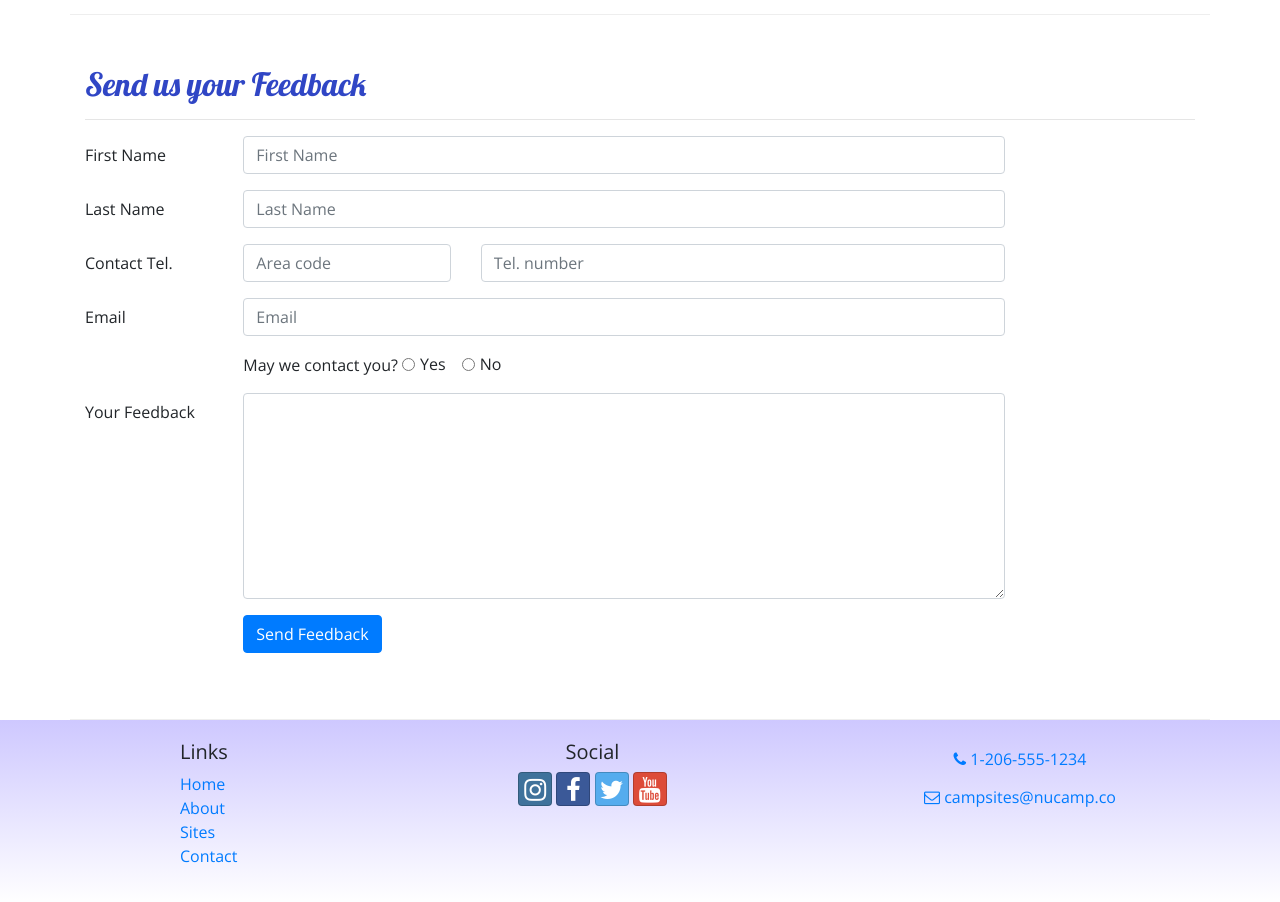
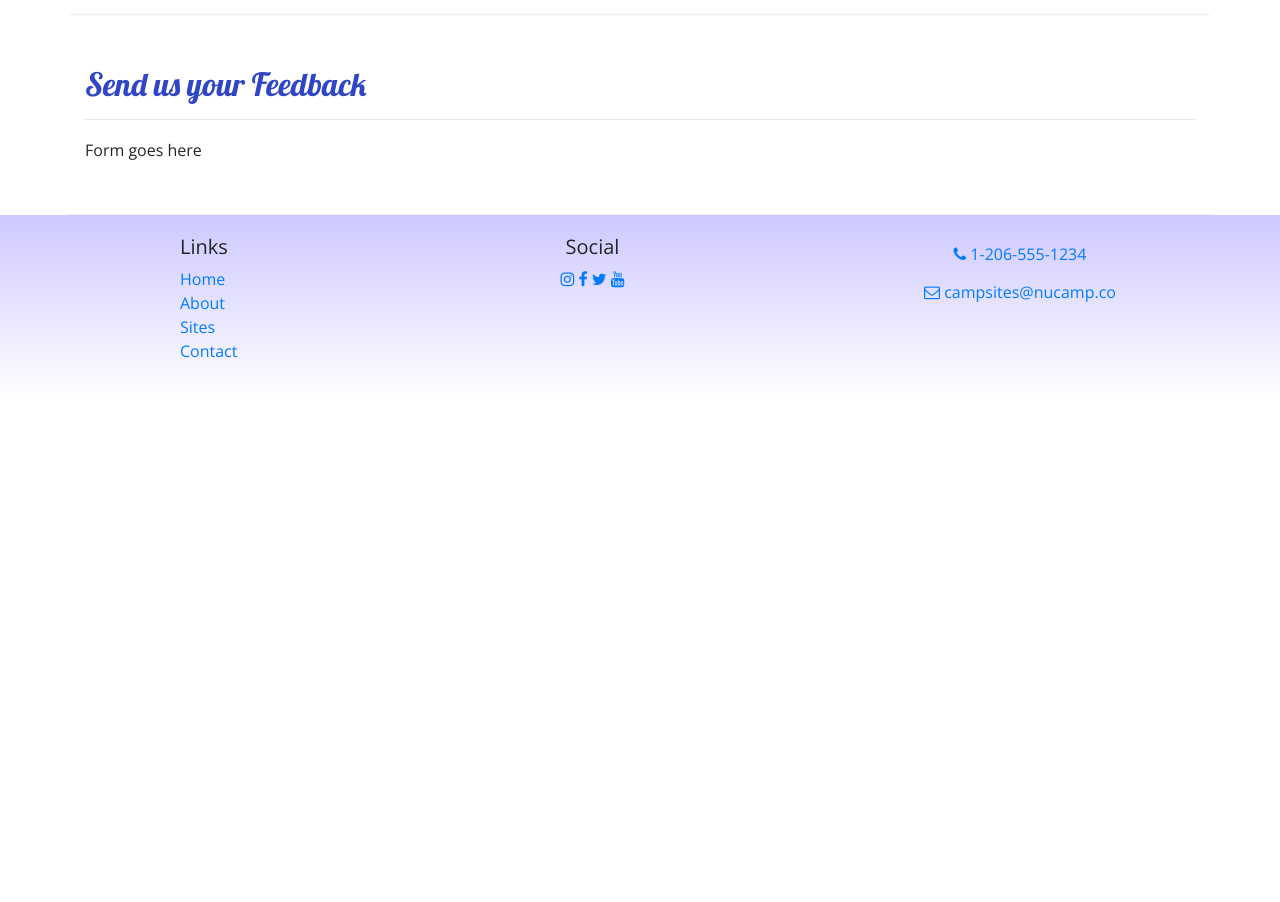
Before and after one commit to paderx01/Nucamp-Bootstrap, a website: page contactus.html in a window 1280 px wide. Shown: the part 560-1462 px from the top of the page. After the commit the page ends 959 px from the top, so only its background shows below. Drawn offline with nearby package versions, Linux system fonts and the light colour scheme.

Commit message:
updated contactus files

```diff
--- a/contactus.html
+++ b/contactus.html
@@ -8,11 +8,12 @@
 
     <!-- Bootstrap CSS -->
     <link rel="stylesheet" href="node_modules/bootstrap/dist/css/bootstrap.min.css" />
+
+    <!-- Additional CSS must be placed after Bootstrap CSS -->
     <link rel="stylesheet" href="node_modules/font-awesome/css/font-awesome.min.css" />
     <link rel="stylesheet" href="node_modules/bootstrap-social/bootstrap-social.css" />
-    <link rel="stylesheet" href="https://fonts.googleapis.com/css?family=Lobster%7COpen+Sans" />
+    <link rel="stylesheet" href="https://fonts.googleapis.com/css?family=Lobster|Open+Sans" />
     <link rel="stylesheet" href="css/styles.css" />
-
 
     <title>NuCamp: A Better Way To Camp</title>
 </head>
@@ -68,7 +69,7 @@
                 </address>
             </div>
             <div class="col">
-				<a role="button" class="btn btn-link" href="tel:+12065551234"><i class="fa fa-phone"></i> 1-206-555-1234</a><br />
+                <a role="button" class="btn btn-link" href="tel:+12065551234"><i class="fa fa-phone"></i> 1-206-555-1234</a><br />
                 <a role="button" class="btn btn-link" href="mailto:campsites@nucamp.co"><i class="fa fa-envelope-o"></i> campsites@nucamp.co</a>
             </div>
         </div>
@@ -79,59 +80,7 @@
                 <hr />
             </div>
             <div class="col-md-10">
-                <form>
-                    <div class="form-group row">
-                        <label for="firstName" class="col-md-2 col-form-label">First Name</label>
-                        <div class="col-md-10">
-                            <input type="text" class="form-control" id="firstName" name="firstName" placeholder="First Name" />
-                        </div>
-                    </div>
-                    <div class="form-group row">
-                        <label for="lastName" class="col-md-2 col-form-label">Last Name</label>
-                        <div class="col-md-10">
-                            <input type="text" class="form-control" id="lastName" name="lastName" placeholder="Last Name" />
-                        </div>
-                    </div>
-                    <div class="form-group row">
-                        <label for="areaCode" class="col-md-2 col-form-label">Contact Tel.</label>
-                        <div class="col-5 col-md-3">
-                            <input type="tel" class="form-control" id="areaCode" name="areaCode" placeholder="Area code" />
-                        </div>
-                        <div class="col-7">
-                            <input type="tel" class="form-control" name="telNum" placeholder="Tel. number" />
-                        </div>
-                    </div>
-                    <div class="form-group row">
-                        <label for="email" class="col-md-2 col-form-label">Email</label>
-                        <div class="col-md-10">
-                            <input type="email" class="form-control" id="email" name="email" placeholder="Email" />
-                        </div>
-                    </div>
-                    <div class="form-group row">
-                        <div class="col offset-md-2">
-                            May we contact you?
-                            <div class="form-check form-check-inline">
-                                <input type="radio" class="form-check-input" id="contactYes" name="contactRadios" value="yes" />
-                                <label for="contactYes" class="form-check-label">Yes</label>
-                            </div>
-                            <div class="form-check form-check-inline">
-                                <input type="radio" class="form-check-input" id="contactNo" name="contactRadios" value="no" />
-                                <label for="contactNo" class="form-check-label">No</label>
-                            </div>
-                        </div>
-                    </div>
-                    <div class="form-group row">
-                        <label for="feedback" class="col-md-2 col-form-label">Your Feedback</label>
-                        <div class="col-md-10">
-                            <textarea class="form-control" id="feedback" name="feedback" rows="8"></textarea>
-                        </div>
-                    </div>
-                    <div class="form-group row">
-                        <div class="offset-md-2 col-md-10">
-                            <button type="submit" class="btn btn-primary">Send Feedback</button>
-                        </div>
-                    </div>
-                </form>
+                Form goes here
             </div>
        </div>
 
@@ -150,11 +99,13 @@
                     </ul>
                 </div>
                 <div class="col-6 col-sm-5 text-center">
+
+                <!-- Need help button is not showing up-->
                     <h5>Social</h5>
-                    <a class="btn btn-social-icon btn-instagram" href="http://instagram.com/"><i class="fa fa-instagram"></i></a>
-                    <a class="btn btn-social-icon btn-facebook" href="http://facebook.com/"><i class="fa fa-facebook"></i></a>
-                    <a class="btn btn-social-icon btn-twitter" href="http://twitter.com/"><i class="fa fa-twitter"></i></a>
-                    <a class="btn btn-social-icon btn-google" href="http://youtube.com/"><i class="fa fa-youtube"></i></a>
+                    <a href="http://instagram.com/"><i class="fa fa-instagram"></i></a>
+                    <a href="http://facebook.com/"><i class="fa fa-facebook"></i></a>
+                    <a href="http://twitter.com/"><i class="fa fa-twitter"></i></a>
+                    <a href="http://youtube.com/"><i class="fa fa-youtube"></i></a>
                 </div>
                 <div class="col-sm-4 text-center">
                     <a role="button" class="btn btn-link" href="tel:+12065551234"><i class="fa fa-phone"></i> 1-206-555-1234</a><br />
```
